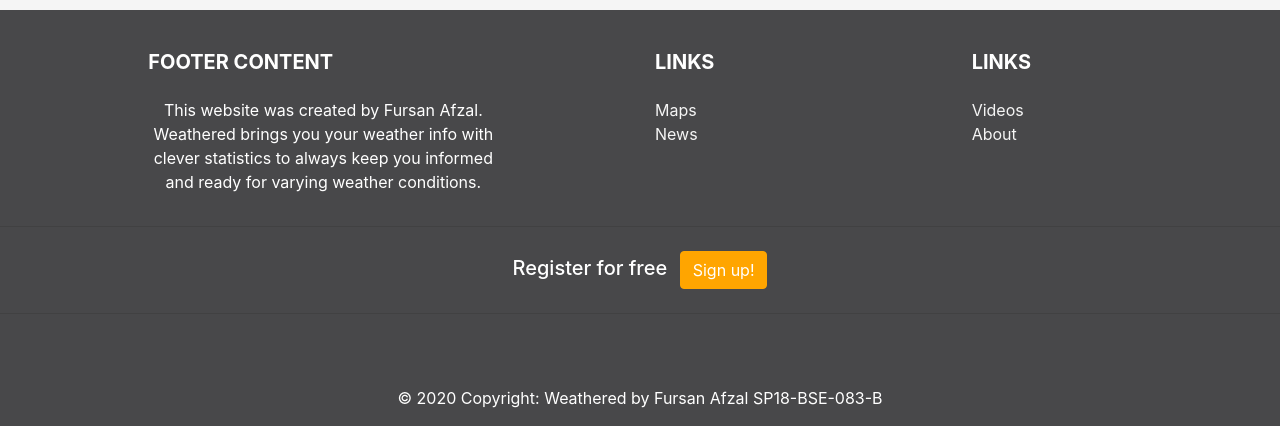
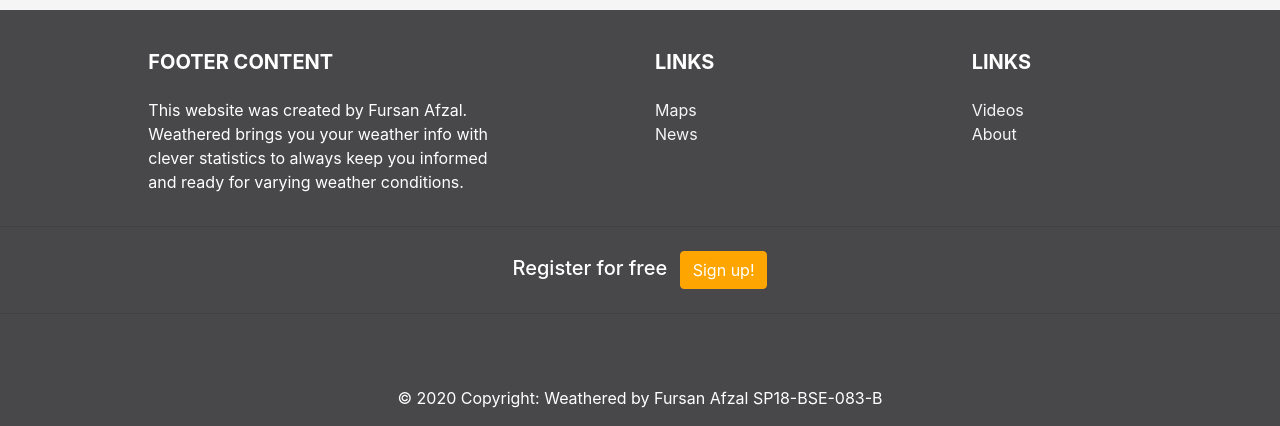
Before and after one commit to Fursan7/Weathered, a PHP site: page / in a window 1280 px wide. Shown: the part 1671-2097 px from the top of the page. Run offline with PHP 8.4, Linux system fonts and the light colour scheme.

Commit message:
Update styles.css

```diff
--- a/styles.css
+++ b/styles.css
@@ -41,7 +41,7 @@
     text-align: center;
 }
 
-p {
+.cardtxt {
     text-align: center;
 }
 
```
